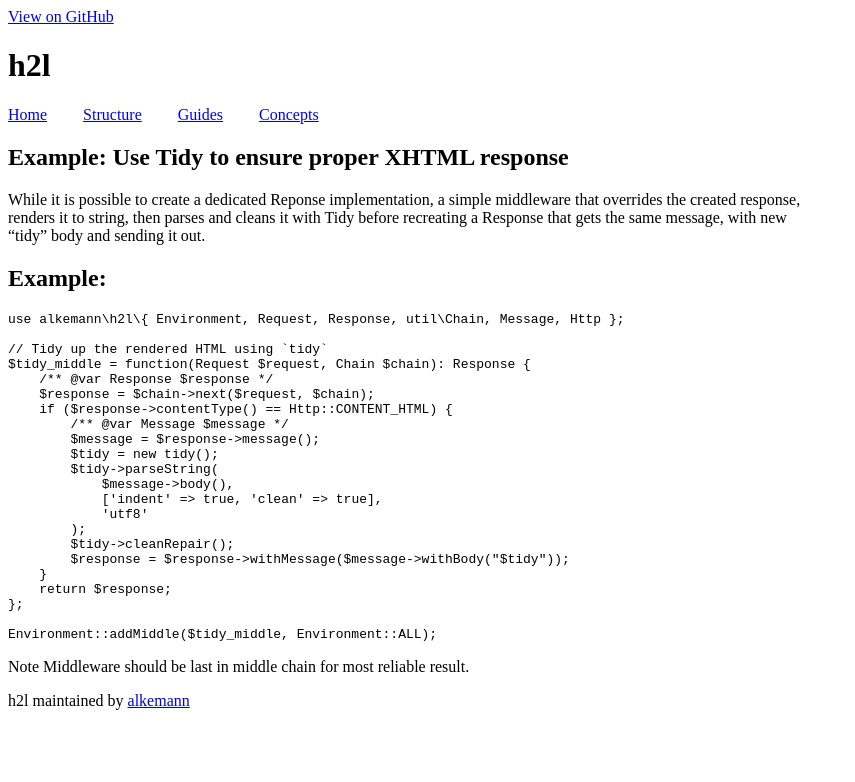
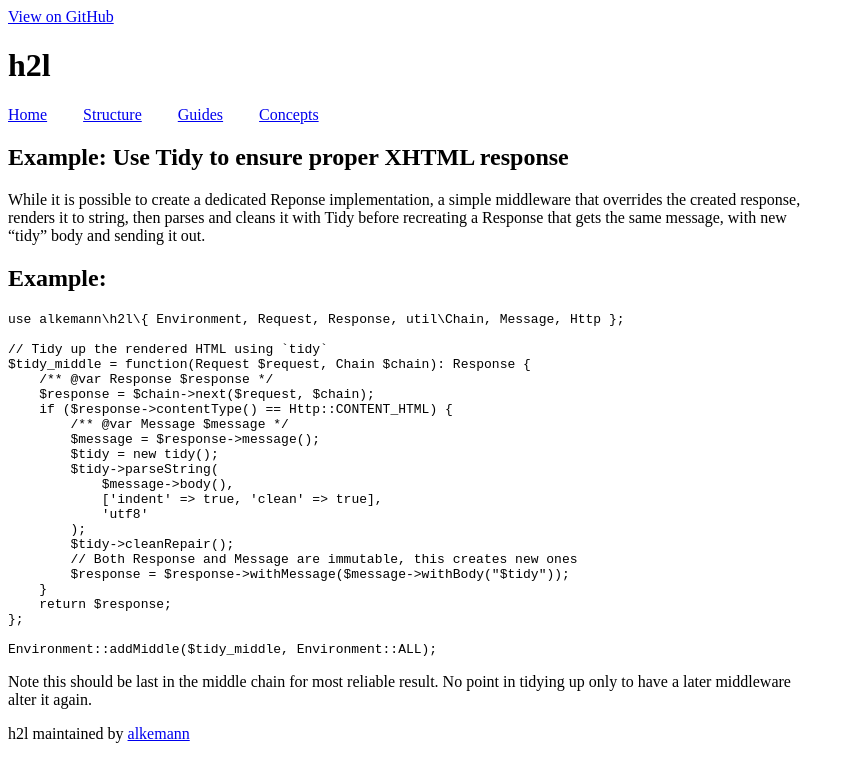
Before and after one commit to alkemann/h2l, a Jekyll site: the page built from docs/examples/tidy.md, in a window 1280 px wide. Shown: the top 782 px of the page, without its empty margins (0-855 px from the left). Built offline with Jekyll 4.4.1, drawn with Linux system fonts in a browser that asks for light colours; our own code applies the rules of GitHub Pages for plain Markdown files; the repository's description, which GitHub fills in, is left out.

Commit message:
Some doc additions

````diff
--- a/docs/examples/tidy.md
+++ b/docs/examples/tidy.md
@@ -24,6 +24,7 @@ $tidy_middle = function(Request $request, Chain $chain): Response {
             'utf8'
         );
         $tidy->cleanRepair();
+        // Both Response and Message are immutable, this creates new ones
         $response = $response->withMessage($message->withBody("$tidy"));
     }
     return $response;
@@ -32,4 +33,5 @@ $tidy_middle = function(Request $request, Chain $chain): Response {
 Environment::addMiddle($tidy_middle, Environment::ALL);
 ```
 
-Note Middleware should be last in middle chain for most reliable result.
+Note this should be last in the middle chain for most reliable result. No
+point in tidying up only to have a later middleware alter it again.
````
